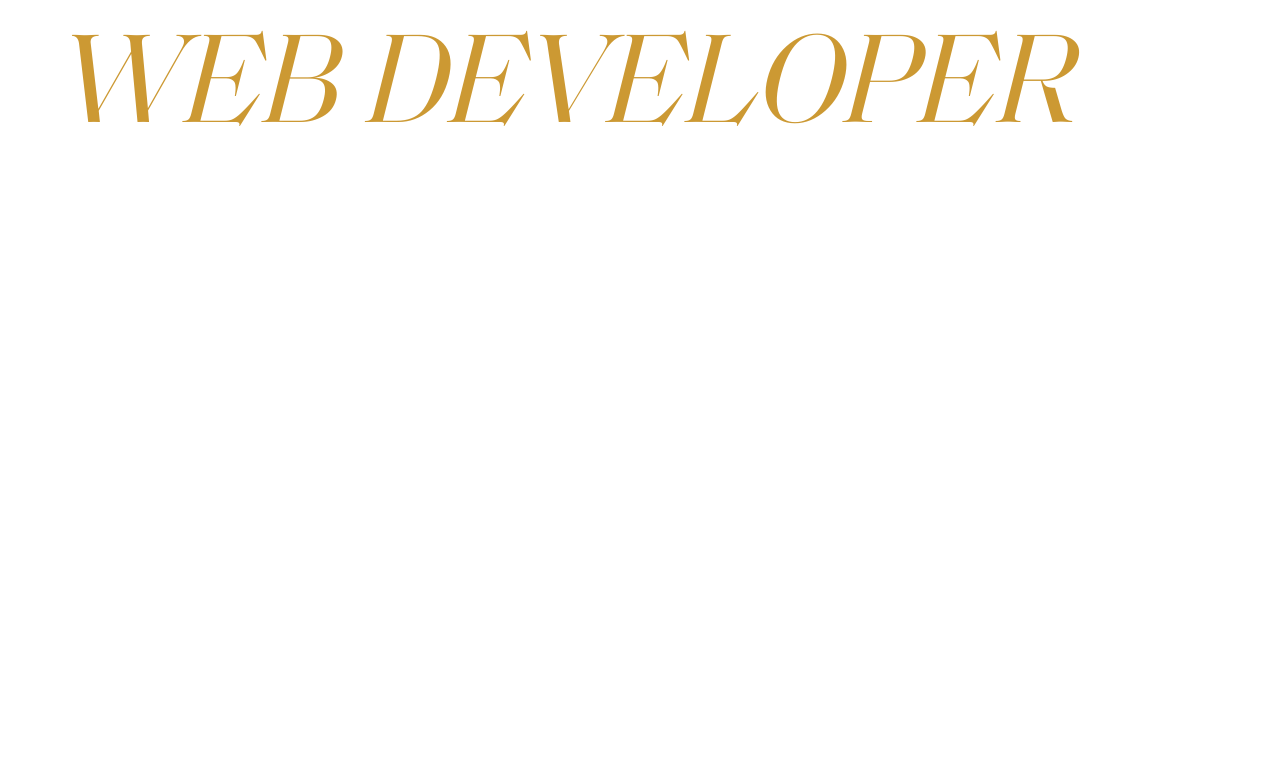
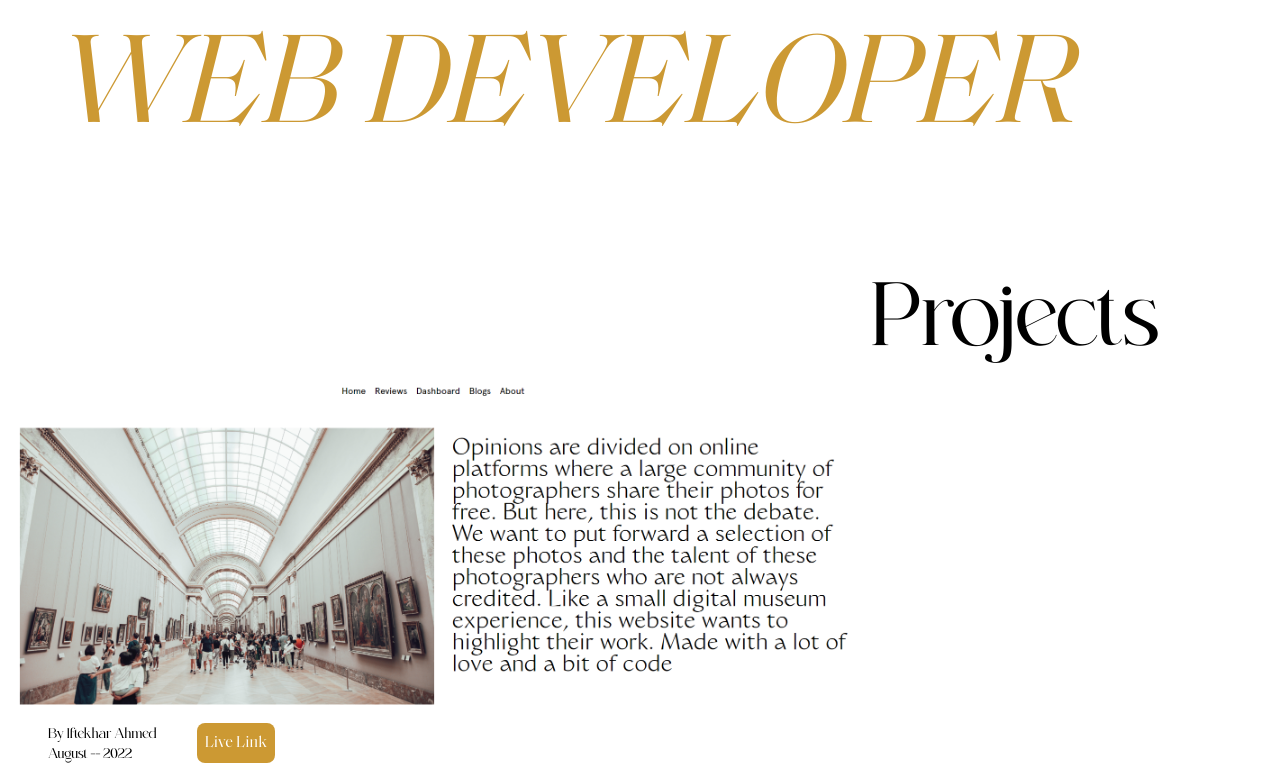
Before and after one commit to ahmedrimon/rimon__portfolio, a React (Create React App) app: page / in a window 1280 px wide. Shown: the part 1528-2291 px from the top of the page. Before the commit the page ends 1714 px from the top, so only its background shows below. Built offline with nearby package versions, Linux system fonts and the light colour scheme.

Commit message:
projects done

```diff
--- a/src/App.css
+++ b/src/App.css
@@ -1,38 +1,3 @@
-.App {
-  text-align: center;
+body {
+  scroll-behavior: smooth;
 }
-
-.App-logo {
-  height: 40vmin;
-  pointer-events: none;
-}
-
-@media (prefers-reduced-motion: no-preference) {
-  .App-logo {
-    animation: App-logo-spin infinite 20s linear;
-  }
-}
-
-.App-header {
-  background-color: #282c34;
-  min-height: 100vh;
-  display: flex;
-  flex-direction: column;
-  align-items: center;
-  justify-content: center;
-  font-size: calc(10px + 2vmin);
-  color: white;
-}
-
-.App-link {
-  color: #61dafb;
-}
-
-@keyframes App-logo-spin {
-  from {
-    transform: rotate(0deg);
-  }
-  to {
-    transform: rotate(360deg);
-  }
-}
--- a/src/component/Hero/Hero.js
+++ b/src/component/Hero/Hero.js
@@ -4,7 +4,7 @@ import './Hero.css';
 const Hero = () => {
      return (
           <div>
-               <div className="text-[#CC9933] text-[10vw] ml-[4vw] mt-6">
+               <div className="text-[#CC9933] text-[10vw] ml-[4vw] mt-6 hover:text-[#DD6868]">
                     <span className="font-plainThin">IFTEKHAR</span><span className="italic font-saolDisplayRegular 1xs:ml-4 sm:ml-2 2xl:ml-8 3xl:ml-6">AHMED</span>
                </div>
 
@@ -16,7 +16,7 @@ const Hero = () => {
                     <p>It works that not always but it has substance to the work and following restructing values and give eminence to the salt. so work like hell to this outside of earth. Follow the path and work like vestige don't see before</p>
                </main>
 
-               <main className="italic font-saolDisplayRegular text-[#CC9933] text-[10vw] ml-[4vw]">
+               <main className="italic font-saolDisplayRegular text-[#CC9933] text-[10vw] ml-[4vw] hover:text-[#B6D6A1]">
                     <span>WEB</span><span className="1xs:ml-4 sm:ml-6 3xl:ml-12">DEVELOPER</span>
                </main>
           </div>
--- a/src/component/Home/Home.js
+++ b/src/component/Home/Home.js
@@ -1,4 +1,5 @@
 import React from 'react';
+import Projects from '../Projects/Projects.js';
 
 import Hero from './../Hero/Hero';
 
@@ -6,6 +7,7 @@ const Home = () => {
      return (
           <>
                <Hero/>
+               <Projects/>
           </>
      );
 };
--- /dev/null
+++ b/src/component/Projects/Projects.js
@@ -0,0 +1,25 @@
+import React from 'react';
+
+import reactExplore from '../../images/reactExplore.png';
+
+const Projects = () => {
+     return (
+          <div>
+               <h2 className="font-kenokyLight text-[7vw] ml-[68vw] mt-14">Projects</h2>
+               <div>
+                    <img className="w-8/12" src={reactExplore} alt="other projects"/>
+                    <section className="flex justify-start">
+                         <div className="font-kenokyLight ml-12">
+                              <h1 className="text-[2vw] 1xs:text-2xl sm:text-sm 3xl:text-2xl">By Iftekhar Ahmed</h1>
+                              <h1 className="text-[2vw] 1xs:text-2xl sm:text-sm 3xl:text-2xl">August -- 2022</h1>
+                         </div>
+                         <button className="bg-[#CC9933] rounded-lg p-2 font-saolDisplayRegular ml-10">
+                              <a className="text-white" href="https://react-explore.netlify.app" target="_blank" rel="noreferrer">Live Link</a>
+                         </button>
+                    </section>
+               </div>
+          </div>
+     );
+};
+
+export default Projects;
--- a/src/index.css
+++ b/src/index.css
@@ -15,3 +15,7 @@
   font-family: 'Apercu';
   src: url('../public/font/apercuItalic.otf');
 }
+@font-face {
+  font-family: 'KENOKY Light';
+  src: url('../public/font/kenokyLight.ttf');
+}
--- a/tailwind.config.js
+++ b/tailwind.config.js
@@ -5,7 +5,8 @@ module.exports = {
     fontFamily: {
       plainThin: ['Plain Thin'],
       saolDisplayRegular: ['Saol Display Regular'],
-      apercu: ['Apercu']
+      apercu: ['Apercu'],
+      kenokyLight: ['KENOKY Light']
     },
     extend: {
       screens: {
```
Also changed, not shown: public/font/kenokyLight.ttf (added), src/images/reactExplore.png (added).
